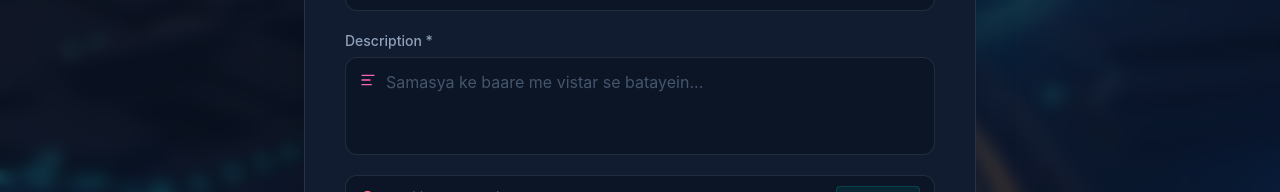
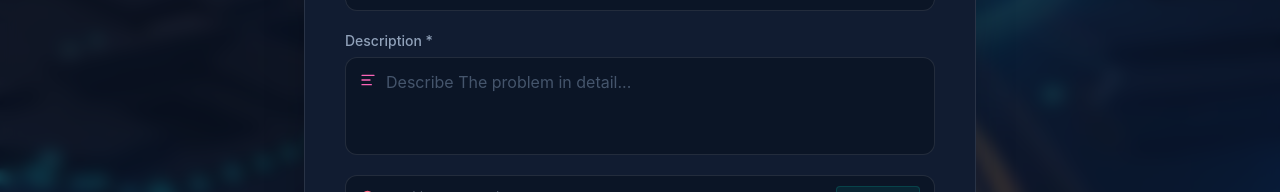
Before and after one commit to gyanendra00008/CivicReach, a React (Vite) app: page /complaints/new in a window 1280 px wide. Shown: the part 526-718 px from the top of the page. Built offline with nearby package versions, Linux system fonts and the light colour scheme; no server answers; sample sign-in values are in the browser's storage.

Commit message:
Update textarea placeholder text for clarity

```diff
--- a/src/Components/UploadPage.jsx
+++ b/src/Components/UploadPage.jsx
@@ -345,7 +345,7 @@ export default function UploadPage() {
                 <textarea
                   value={description}
                   onChange={(e) => setDescription(e.target.value)}
-                  placeholder="Samasya ke baare me vistar se batayein..."
+                  placeholder="Describe The problem in detail..."
                   rows={3}
                   className="flex-1 bg-transparent outline-none text-sm sm:text-base text-white placeholder:text-slate-600 resize-none"
                 />
```
